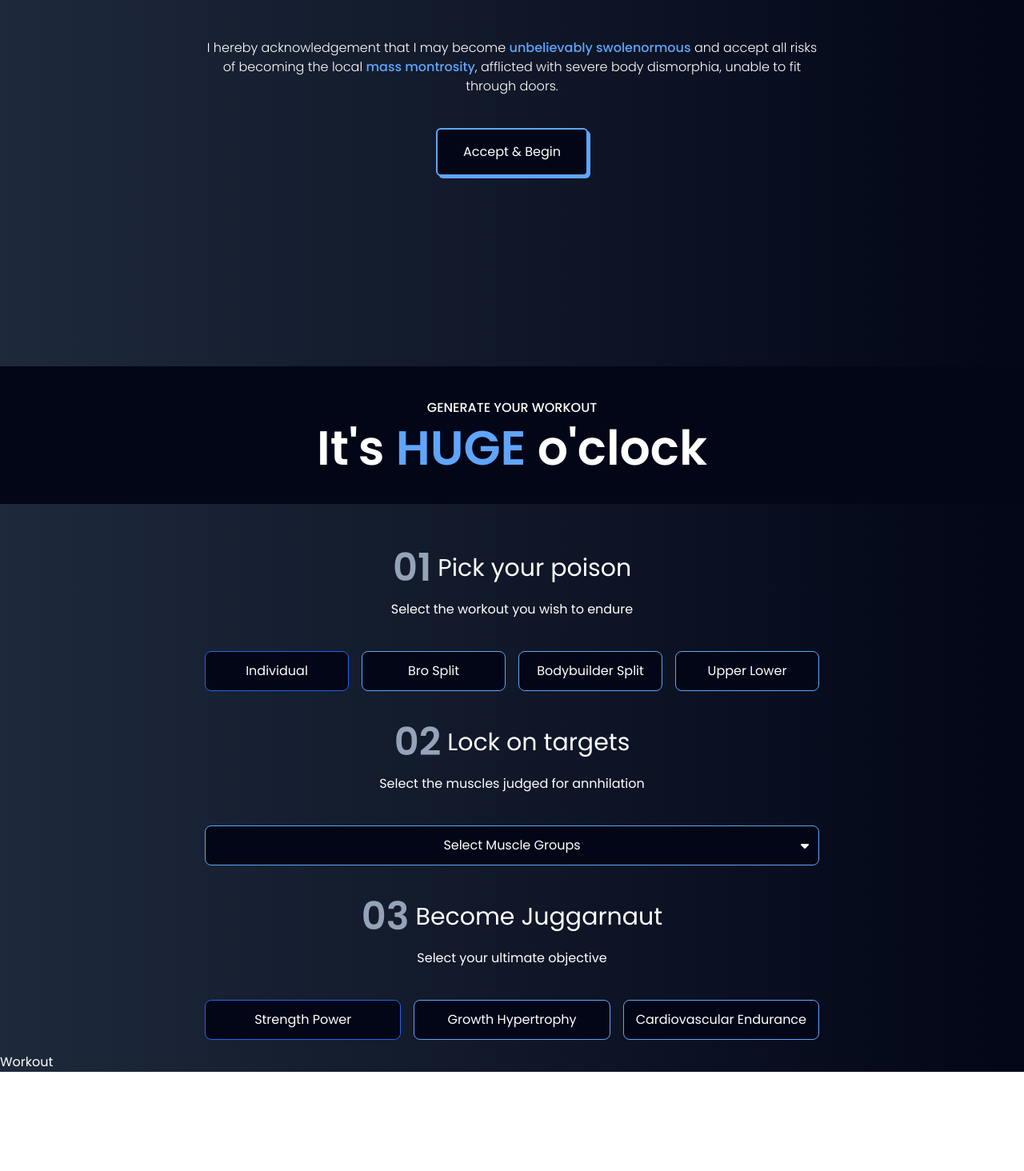
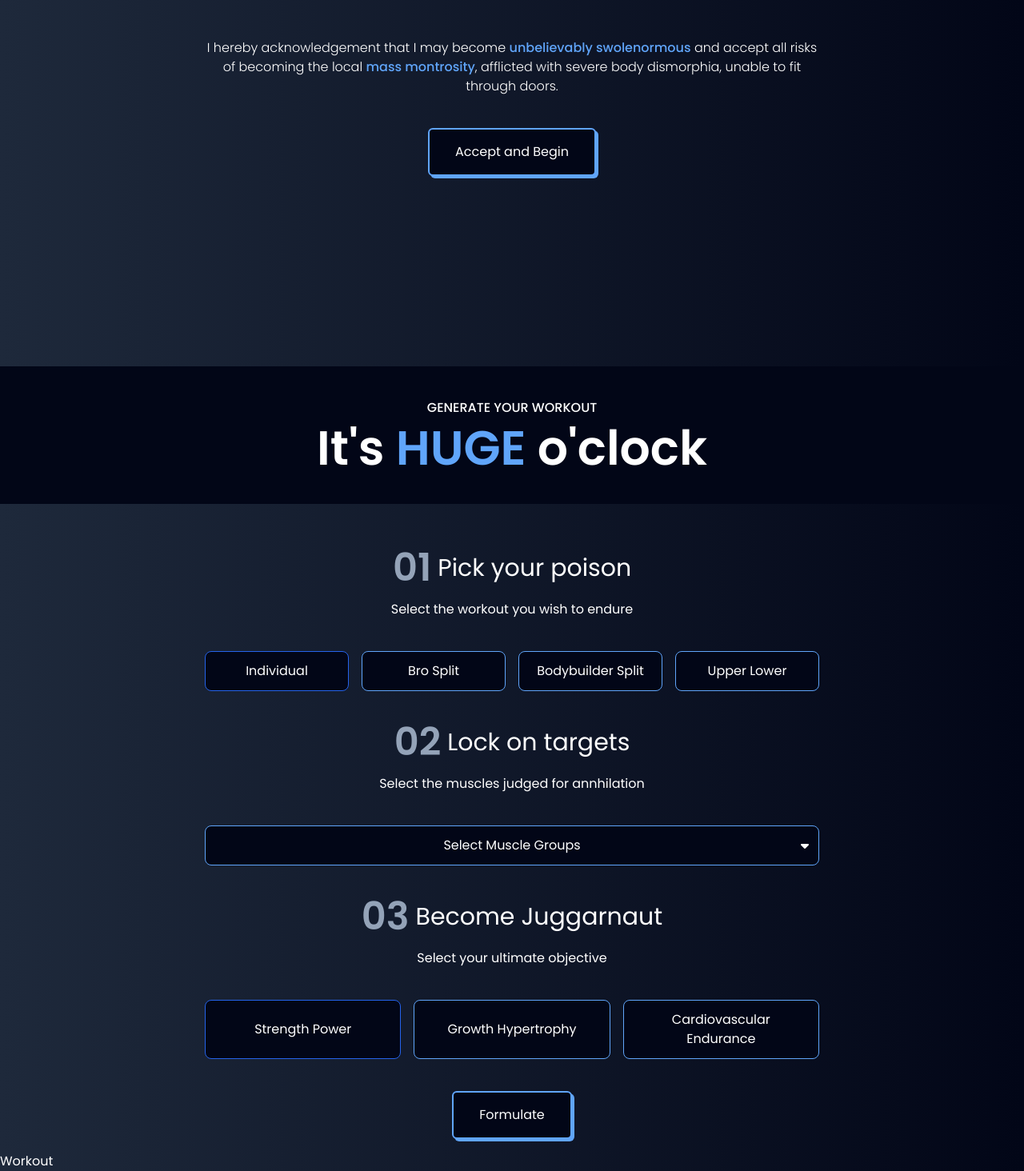
Before and after one commit to tisaacnola/gym-fit, a React (Vite) app: page / in a window 1280 px wide. Shown: the part 342-1806 px from the top of the page at 80% size. Before the commit the page ends 1682 px from the top, so only its background shows below. Built offline with nearby package versions, Linux system fonts and the light colour scheme.

Commit message:
added formulate button

```diff
--- /dev/null
+++ b/src/components/Button.jsx
@@ -0,0 +1,10 @@
+import React from "react";
+
+export default function Button(props) {
+  const { text } = props;
+  return (
+    <button className="px-8 py-4 mx-auto rounded-md border-2 bg-slate-950 border-blue-400 border-solid blueShadow duration-200">
+      <p>{text}</p>
+    </button>
+  );
+}
--- a/src/components/Generator.jsx
+++ b/src/components/Generator.jsx
@@ -1,6 +1,7 @@
 import { useState } from "react";
 import { SCHEMES, WORKOUTS } from "../utilis/soldiers";
 import SectionWrapper from "./SectionWrapper";
+import Button from "./Button";
 
 function Header(props) {
   const { index, title, description } = props;
@@ -70,7 +71,7 @@ export default function Generator() {
                 setPoison(type);
               }}
               className={
-                "bg-slate-950 border duration-200 hover:border-blue-600 py-3 rounded-lg " +
+                "bg-slate-950 border duration-200 hover:border-blue-600 py-3 rounded-lg px-4 " +
                 (type === poison ? "border-blue-600 " : "border-blue-400 ")
               }
               key={typeIndex}
@@ -134,7 +135,7 @@ export default function Generator() {
                 setGoal(scheme);
               }}
               className={
-                "bg-slate-950 border duration-200 hover:border-blue-600 py-3 rounded-lg " +
+                "bg-slate-950 border duration-200 hover:border-blue-600 py-3 rounded-lg px-4 " +
                 (scheme === goal ? "border-blue-600 " : "border-blue-400 ")
               }
               key={schemeIndex}
@@ -144,6 +145,7 @@ export default function Generator() {
           );
         })}
       </div>
+      <Button text="Formulate"></Button>
     </SectionWrapper>
   );
 }
--- a/src/components/Hero.jsx
+++ b/src/components/Hero.jsx
@@ -1,3 +1,6 @@
+import React from "react";
+import Button from "./Button";
+
 export default function Hero() {
   return (
     <div
@@ -19,9 +22,7 @@ export default function Hero() {
         <span className="text-blue-400 font-medium">mass montrosity</span>,
         afflicted with severe body dismorphia, unable to fit through doors.{" "}
       </p>
-      <button className="px-8 py-4 rounded-md border-2 bg-slate-950 border-blue-400 border-solid blueShadow duration-200">
-        <p>Accept & Begin</p>
-      </button>
+      <Button text="Accept and Begin"></Button>
     </div>
   );
 }
```
